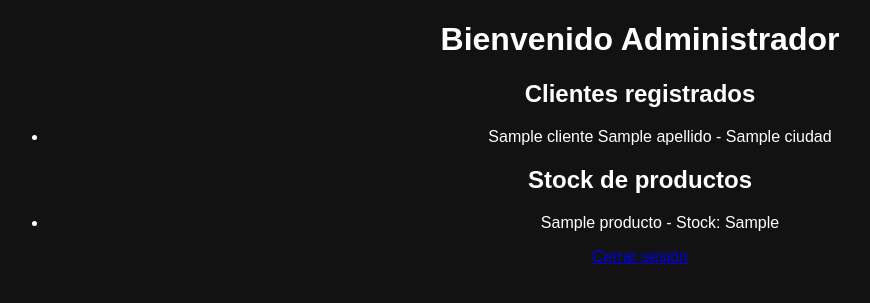
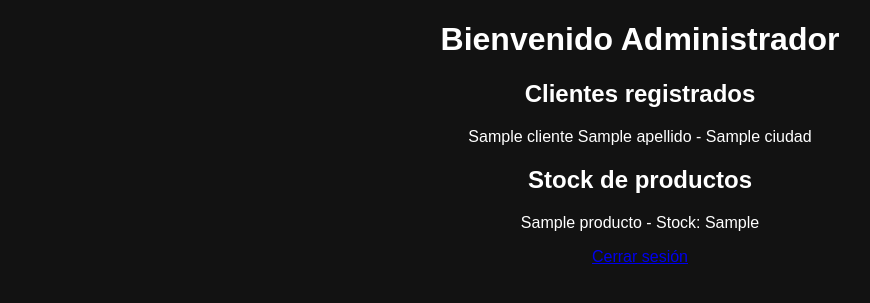
Before and after one commit to RamiroAguerre/SiteTest-SQL-Python-HTML-CSS-JS, a Flask app: template templates/admin.html in a window 1280 px wide. Shown: the top 303 px of the page, without its empty margins (0-870 px from the left). Run offline with Flask 3, Linux system fonts and the light colour scheme; the template is opened without the code that fills it: most values are stand-ins (such as "Sample title", 1, 10 or a date in 2020).

Commit message:
Update estilo.css
ajuste

```diff
--- a/static/css/estilo.css
+++ b/static/css/estilo.css
@@ -29,3 +29,11 @@ button {
     color: #fff;
     cursor: pointer;
 }
+
+ul {
+    list-style-type: none;
+    padding: 0;
+}
+li {
+    margin: 5px 0;
+}
```
